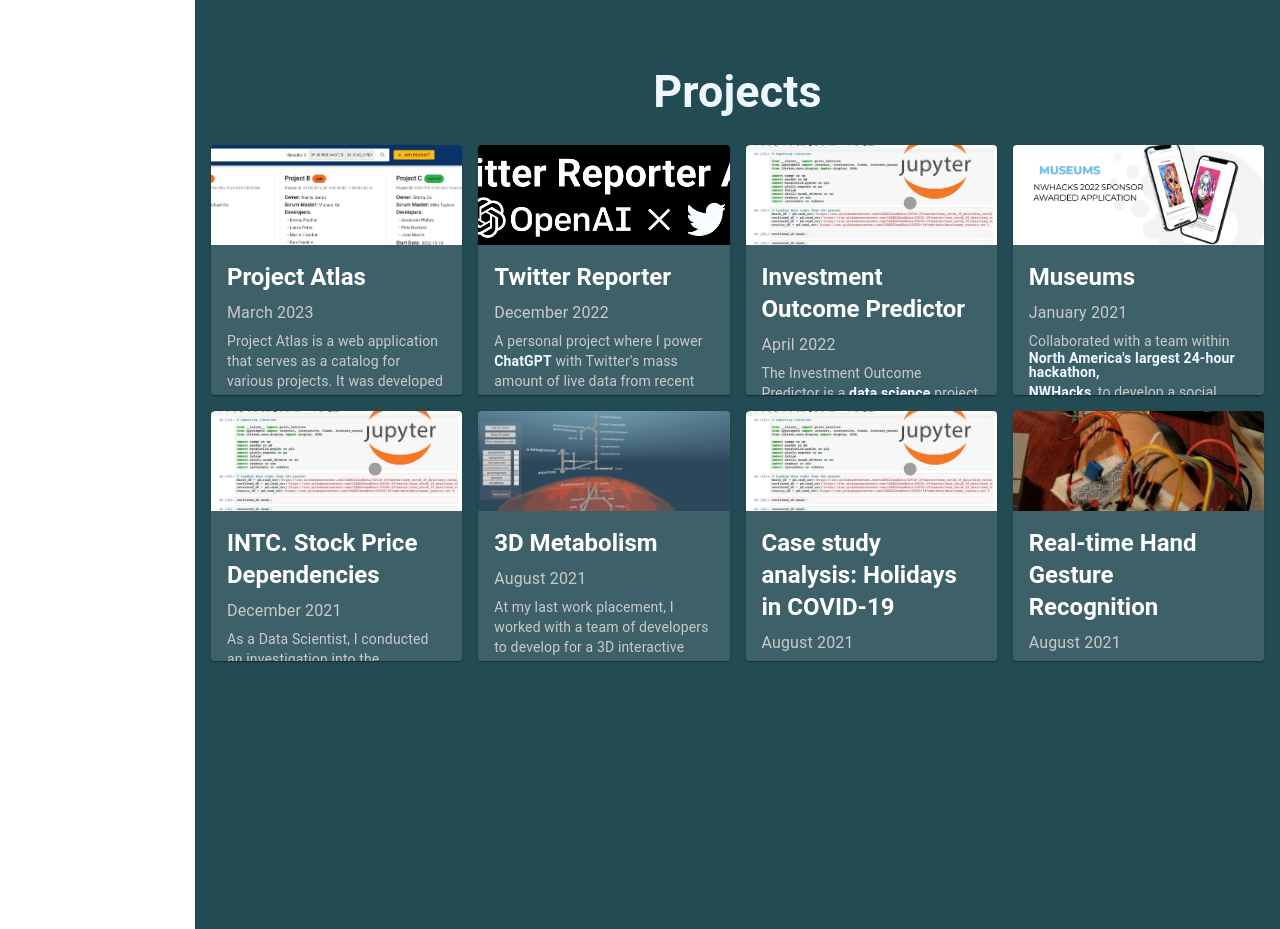
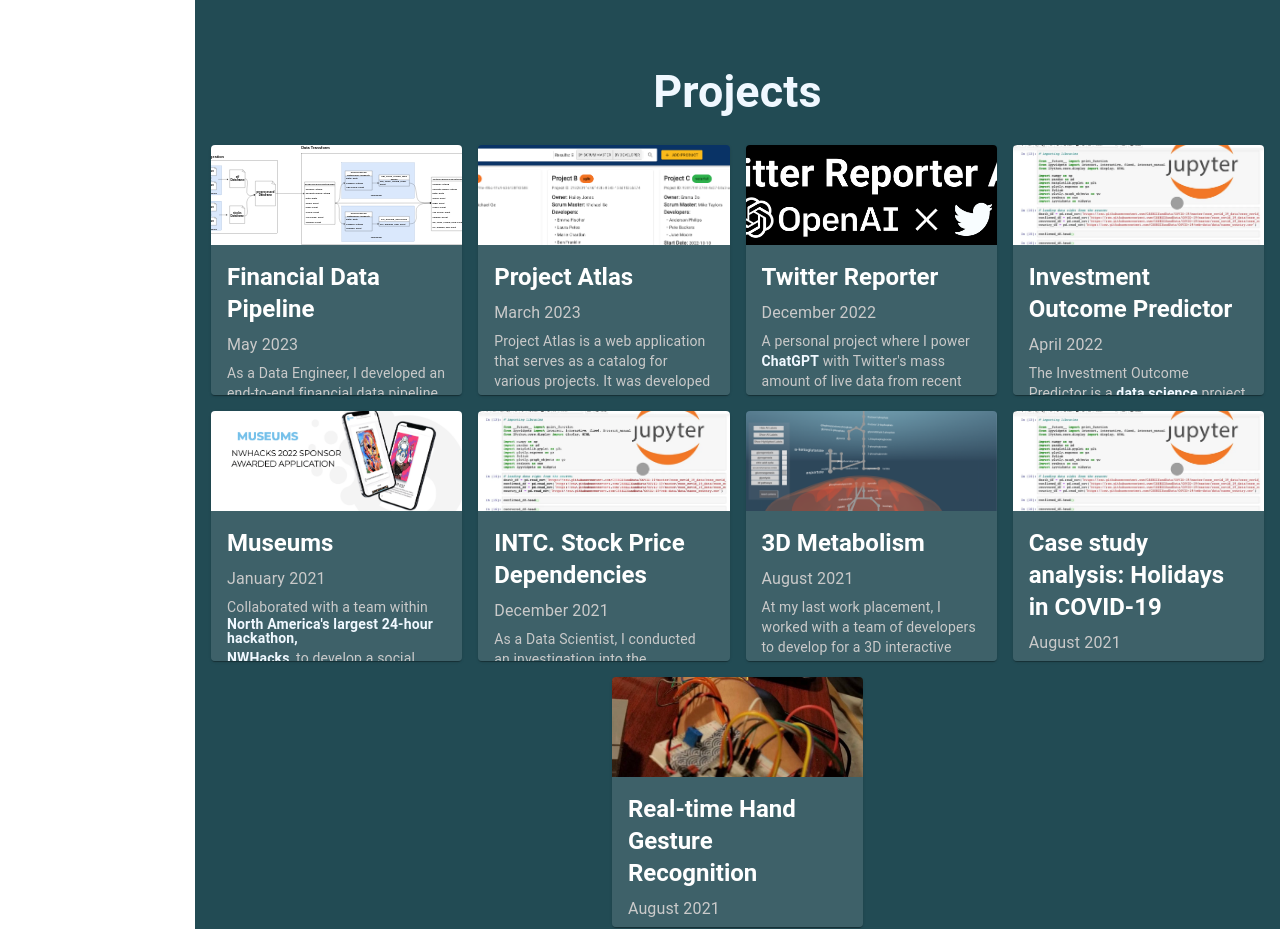
Before and after one commit to nkoda/nkoda.github.io, a React (Create React App) app: page / in a window 1280 px wide. Shown: the part 1640-2569 px from the top of the page. Built offline with nearby package versions, Linux system fonts and the light colour scheme; the HTML template or start-up script is replaced by a standard one.

Commit message:
added data-pipeline project in the project section

```diff
--- a/src/components/main-sections/projects.main-section.jsx
+++ b/src/components/main-sections/projects.main-section.jsx
@@ -13,6 +13,7 @@ import img_twitterReporterApi from '../../assets/twitter_reporter_api.png';
 import img_atlas from '../../assets/atlas.png';
 import img_jupyter from '../../assets/jupyter.webp';
 import img_eit from '../../assets/EIT_project.jpg';
+import img_datapipeline from '../../assets/data_pipeline.drawio.svg'
 
 import './css/projects-section.css'
 
@@ -51,6 +52,31 @@ const ProjectsSection = () => {
             <div>
               <h1>Projects</h1>
               <Grid container spacing={2} sx={{justifyContent:'center'}}>
+                <Grid item xs={6} sm={6} md={3}>
+                  <Card sx={cardStyle}>
+                    <CardMedia
+                        sx={{ height: 100 }}
+                        image={img_datapipeline}
+                    />
+                    <CardContent>
+                        <Typography gutterBottom variant="h5" component="div" sx={titleStyle}>
+                                    Financial Data Pipeline
+                        </Typography>
+                        <Typography gutterBottom>May 2023</Typography>
+                        <Typography variant="body2" >
+                        As a Data Engineer, I developed an end-to-end financial data pipeline
+                        to predict trading volume of equities using historical data. The pipeline utilized <b>LightGBM</b> to
+                        train a regression model on the transformed data. To improve pipeline
+                        execution time, I used <b>threadpools</b> for parallelizing data ingestion and transformation.
+                         The pipeline was containerized using <b>Docker</b> and deployed as
+                         an <b>Apache Airflow</b> workflow with the trained model exposed as a <b>Flask API</b> on Render.
+                          The project's end-to-end implementation achieved 47% faster pipeline execution time compared
+                          to its original implementation.
+                        </Typography>
+
+                    </CardContent>
+                  </Card>
+                </Grid>
                 <Grid item xs={6} sm={6} md={3}>
                   <Card sx={cardStyle}>
                     <CardMedia
@@ -171,8 +197,8 @@ const ProjectsSection = () => {
                         As a Data Scientist, I conducted an investigation into the dependencies of Intel Corporation's
                         stock price on various supply chain features. To do this, I used a range of packages necessary
                         for <b>exploratory analysis</b>, including <b>tidyverse</b>, <b>datateachr</b>, <b>infer</b>, <b>dplyr</b>,
-                        <b>lubridate</b>, among others. I extracted data from multiple sources, <b>cleaned</b> and <b>transformed</b>
-                        the data using <b>R</b> programming language,
+                        <b>lubridate</b>, among others. I extracted data from multiple sources, <b>cleaned</b> and <b>transformed</b>  the
+                        data using <b>R</b> programming language,
                         and performed <b>Exploratory</b> <b>Data</b> <b>Analysis</b> (EDA) to gain insights into the relationships between the supply
                         chain features and the stock price. I also applied machine learning <b>regularization</b> <b>techniques</b>, particularly
                         the <b>LASSO</b> method, to perform feature selection and enhance the <b>Multiple</b> <b>Linear</b> <b>Regression</b> (MLR) model's
```
Also changed, not shown: src/assets/data_pipeline.drawio.svg (added).
